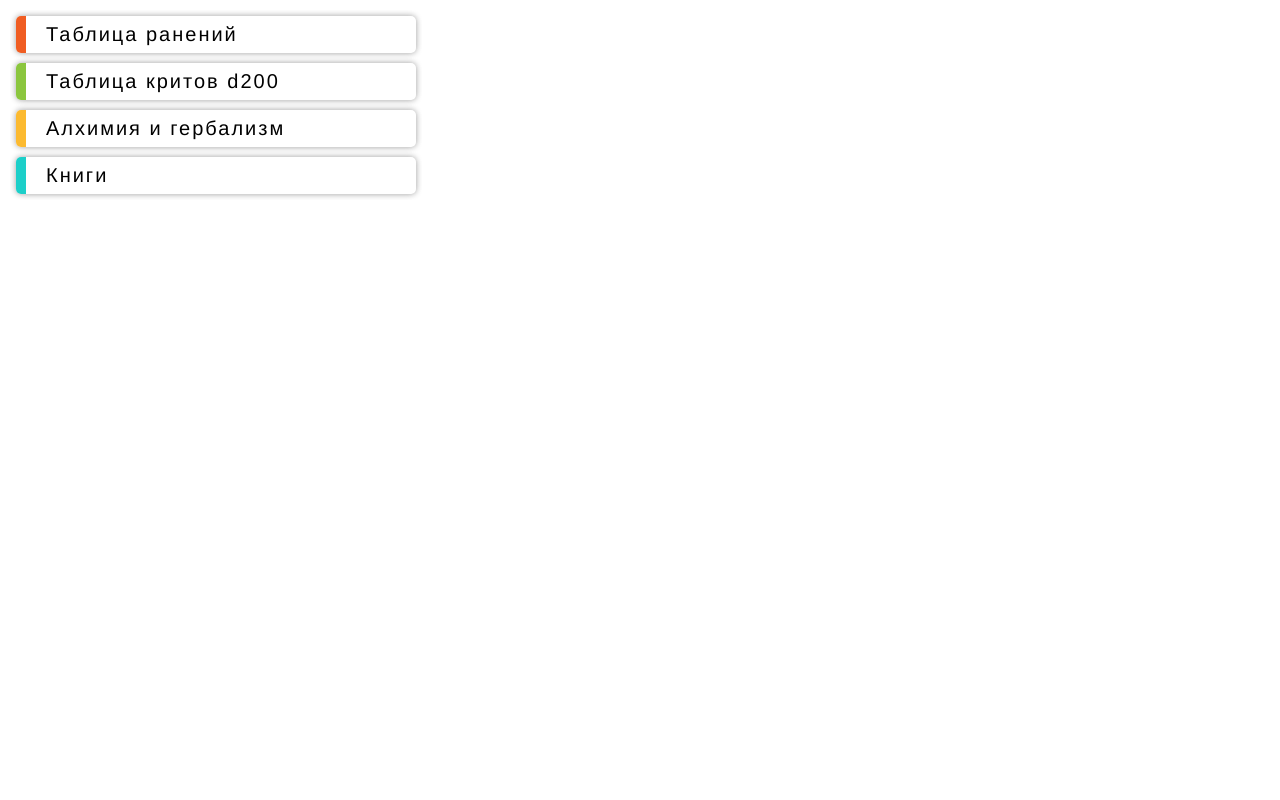
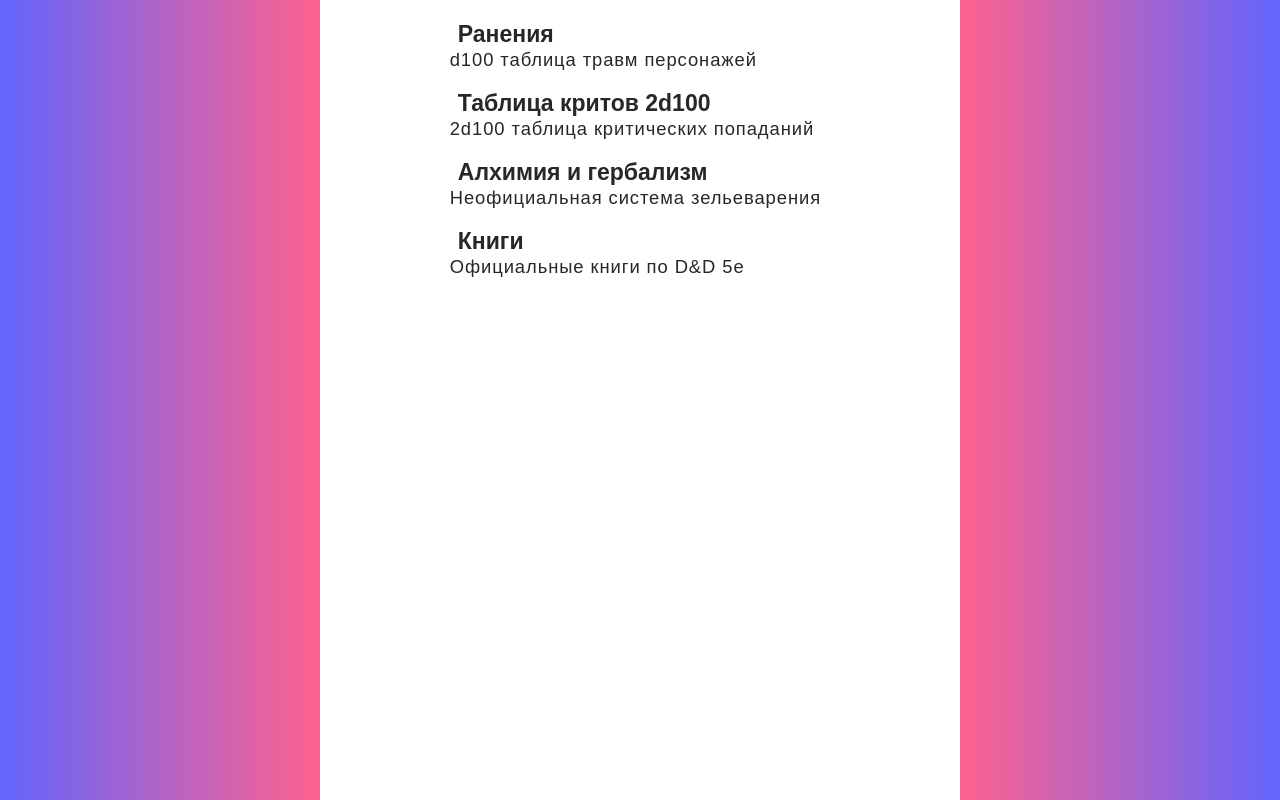
Before and after one commit to 69darling69/DM, a plain HTML site: page index.html in a window 1280 px wide. Drawn offline with Linux system fonts and the light colour scheme.

Commit message:
Новый стиль стартовой страницы

```diff
--- a/index.html
+++ b/index.html
@@ -10,12 +10,26 @@
 </head>
 <body>
     <div>
-    <lu>
-        <a href="injury/injury.html"><li>Таблица ранений</li></a>
-        <a href="crit/crit.html"><li>Таблица критов d200</li></a>
-        <a href="alchemy/alchemy.html"><li>Алхимия и гербализм</li></a>
-        <a href="books/books.html"><li>Книги</li></a>
-    </lu>
-</div>
+        <nav class="menu menu--adsila">
+            <a class="menu__item" href="injury/injury.html">
+                <span class="menu__item-name">Ранения</span><br>
+                <span class="menu__item-label">d100 таблица травм персонажей</span>
+            </a>
+            <a class="menu__item" href="crit/crit.html">
+                <span class="menu__item-name">Таблица критов 2d100</span><br>
+                <span class="menu__item-label">2d100 таблица критических попаданий</span>
+            </a>
+            <a class="menu__item" href="alchemy/alchemy.html">
+                <span class="menu__item-name">Алхимия и гербализм</span><br>
+                <span class="menu__item-label">Неофициальная система зельеварения</span>
+            </a>
+            <a class="menu__item" href="books/books.html">
+                <span class="menu__item-name">Книги</span><br>
+                <span class="menu__item-label">Официальные книги по D&D 5e</span>
+            </a>
+        </nav>
+    </div>
+
+
 </body>
 </html>
--- a/style.css
+++ b/style.css
@@ -1,39 +1,156 @@
-body {
-    padding: 0;
-    margin: 1em;
+html {
+    background: rgb(98,101,254);
+    background: -moz-linear-gradient(90deg, rgba(98,101,254,1) 0%, rgba(254,98,142,1) 25%, rgba(254,98,142,1) 75%, rgba(98,101,254,1) 100%);
+    background: -webkit-linear-gradient(90deg, rgba(98,101,254,1) 0%, rgba(254,98,142,1) 25%, rgba(254,98,142,1) 75%, rgba(98,101,254,1) 100%);
+    background: linear-gradient(90deg, rgba(98,101,254,1) 0%, rgba(254,98,142,1) 25%, rgba(254,98,142,1) 75%, rgba(98,101,254,1) 100%);
+    filter: progid:DXImageTransform.Microsoft.gradient(startColorstr="#6265fe",endColorstr="#6265fe",GradientType=1);
 }
 
-li {
-    list-style: none;
-    padding: 7px 20px;
-    margin-bottom: 10px;
-    border-radius: 5px;
-    border-left: 10px solid #f05d22;
-    box-shadow: 2px -2px 5px 0 rgba(0,0,0,.1),
-     -2px -2px 5px 0 rgba(0,0,0,.1),
-    2px 2px 5px 0 rgba(0,0,0,.1),
-    -2px 2px 5px 0 rgba(0,0,0,.1);
-    font-size: 20px;
-    letter-spacing: 2px;
-    transition: 0.3s all linear;
-    font-family: 'Helvetica', 'Arial', sans-serif;
+body {
+    margin: 0;
+    padding: 0;
+    margin-bottom: 1em;
 }
 
-a:any-link {
-    text-decoration: none;
-    color: #000;
+
+div {
+    text-align: center;
+    background-color: #fff;
+    width: 50%;
+    position: absolute;
+    left: 25%;
+    min-width: 500px;
+    height: 100%;
 }
 
-div {
-    width: 25em;
+nav {
+    margin-top: 1em;
+    display: inline-block;
+    text-align: left;
 }
 
-a:nth-child(2) li{border-color: #8bc63e;}
-a:nth-child(3) li{border-color: #fcba30;}
-a:nth-child(4) li{border-color: #1ccfc9;}
+.menu {
+	position: relative;
+	z-index: 10;
+}
 
-a:hover li{border-left: 10px solid transparent;}
-a:nth-child(1):hover li{border-right: 10px solid #f05d22;}
-a:nth-child(2):hover li{border-right: 10px solid #8bc63e;}
-a:nth-child(3):hover li{border-right: 10px solid #fcba30;}
-a:nth-child(4):hover li{border-right: 10px solid #1ccfc9;}
+.menu__item {
+	position: relative;
+	display: block;
+	outline: none;
+	margin: 0 0 1.5em;
+	line-height: 1;
+}
+
+.menu__item-name,
+.menu__item-label {
+	position: relative;
+	display: inline-block;
+}
+
+.menu__item-name {
+	font-size: 1.25em;
+}
+
+.menu__item-label {
+	margin: 0 0 0 0.5em;
+}
+
+.menu--adsila {
+	font-size: 1.15em;
+	font-family: 'Nunito', sans-serif;
+}
+
+.menu--adsila a {
+	color: #272727;
+}
+
+.menu--adsila .menu__item {
+	margin: 0 0 1em;
+}
+
+.menu--adsila .menu__item-name {
+	padding: 0 0.35em;
+	font-weight: bold;
+	line-height: 1.4;
+	transition: color 0.5s;
+	transition-timing-function: cubic-bezier(0.2,1,0.3,1);
+}
+
+.menu--adsila .menu__item-name::before {
+	content: '';
+	position: absolute;
+	z-index: -1;
+	width: 100%;
+	height: 50%;
+	left: 0;
+	bottom: 0;
+	opacity: 0.3;
+	transform: scale3d(0,1,1);
+	transform-origin: 0% 50%;
+	transition: transform 0.5s;
+	transition-timing-function: cubic-bezier(0.2,1,0.3,1);
+}
+
+.menu--adsila .menu__item-label {
+	font-size: 1em;
+	letter-spacing: 0.05em;
+	transform: translate3d(-0.5em,0,0);
+	transition: transform 0.5s, color 0.5s;
+	transition-timing-function: cubic-bezier(0.2,1,0.3,1);
+}
+
+.menu--adsila .menu__item-label::before {
+	content: '';
+	position: absolute;
+	z-index: -1;
+	width: 25%;
+	height: 1px;
+	left: 0.05em;
+	top: 1.25em;
+	opacity: 0.3;
+	transform: scale3d(0,1,1);
+	transform-origin: 100% 50%;
+	transition: transform 0.5s;
+	transition-timing-function: cubic-bezier(0.2,1,0.3,1);
+}
+
+.menu--adsila .menu__item:nth-child(odd) .menu__item-name::before,
+.menu--adsila .menu__item:nth-child(odd) .menu__item-label::before {
+	background: #fe628e;
+}
+
+.menu--adsila .menu__item:nth-child(even) .menu__item-name::before,
+.menu--adsila .menu__item:nth-child(even) .menu__item-label::before  {
+	background: #6265fe;
+}
+
+/* Hover */
+
+.menu--adsila .menu__item:nth-child(odd):hover,
+.menu--adsila .menu__item:nth-child(odd):focus {
+	color: #fe628e;
+}
+
+.menu--adsila .menu__item:nth-child(even):hover,
+.menu--adsila .menu__item:nth-child(even):focus {
+	color: #6265fe;
+}
+
+.menu--adsila .menu__item:hover .menu__item-name::before,
+.menu--adsila .menu__item:focus .menu__item-name::before,
+.menu--adsila .menu__item:hover .menu__item-label::before,
+.menu--adsila .menu__item:focus .menu__item-label::before {
+	transform: scale3d(1,1,1);
+}
+
+.menu--adsila .menu__item:hover .menu__item-label,
+.menu--adsila .menu__item:focus .menu__item-label {
+	transform: translate3d(0,0,0);
+}
+
+.menu--adsila .menu__item:hover .menu__item-label::before,
+.menu--adsila .menu__item:focus .menu__item-label::before {
+	transition-timing-function: ease;
+	transform-origin: 0% 50%;
+}
```
